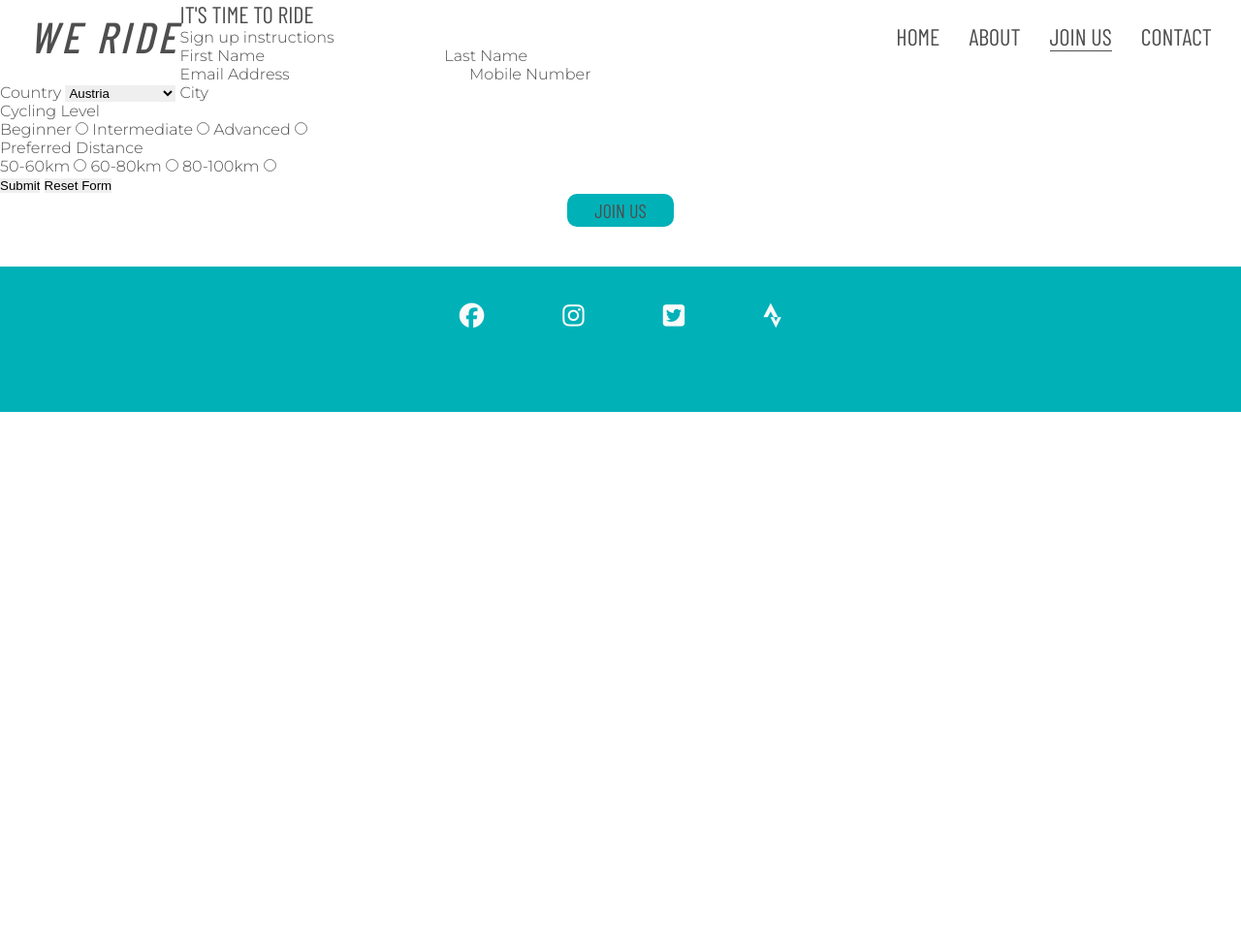
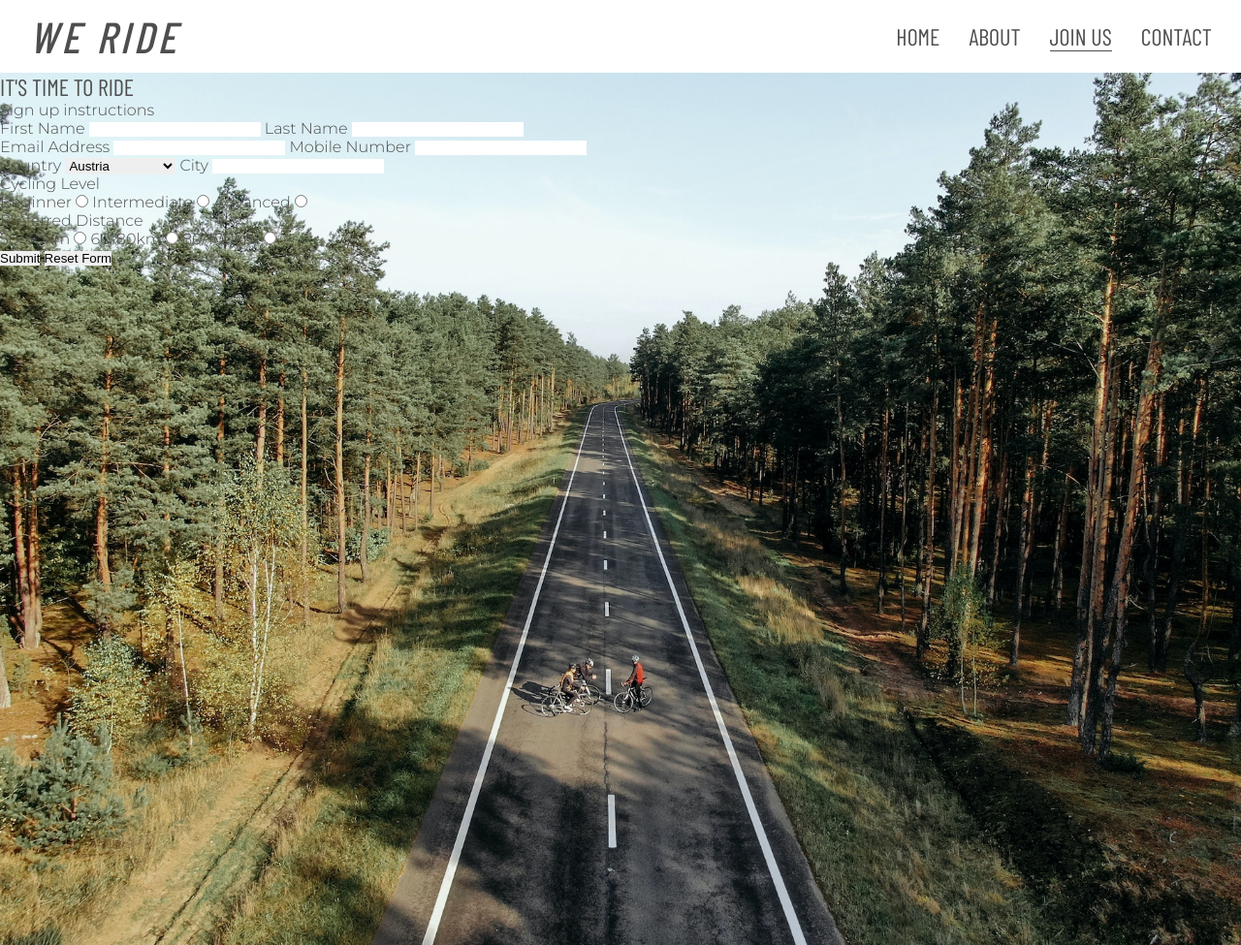
Before and after one commit to orlagh-sweeney/we-ride-cycling-club, a plain HTML site: page join-us.html in a window 1280 px wide. Shown: the top 975 px of the page at 97% size. Before the commit the page ends 800 px from the top, so only its background shows below. Drawn offline with nearby package versions, Linux system fonts and the light colour scheme.

Commit message:
style: add background image to join us form

```diff
--- a/assets/css/style.css
+++ b/assets/css/style.css
@@ -315,3 +315,15 @@ footer {
     margin: 0 auto;
     text-align: center;
 }
+
+/* Join Us Form */
+
+.form-section {
+    background: url(../images/join-us.jpg) no-repeat center center;
+    background-color: #4e4e4e;
+    background-size: cover;
+    background-position: center;
+    height: 900px;
+    width: 100%;
+    overflow: hidden;
+}
--- a/join-us.html
+++ b/join-us.html
@@ -32,7 +32,7 @@
             </ul>
         </nav>
     </header>
-    <section>
+    <section class="form-section">
         <form action="https://formdump.codeinstitute.net/" method="POST">
             <h2>It's time to Ride</h2>
             <p>Sign up instructions</p>
@@ -108,11 +108,6 @@
             </div>
         </form>
     </section>
-    <section id="join-us">
-        <div id="cta">
-            <a href="#">Join Us</a>
-        </div>
-    </section>
     <footer>
         <ul class="social-links">
             <li>
```
Also changed, not shown: assets/images/join-us.jpg (added).
